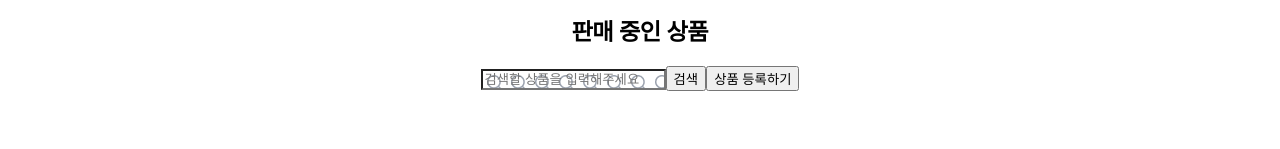
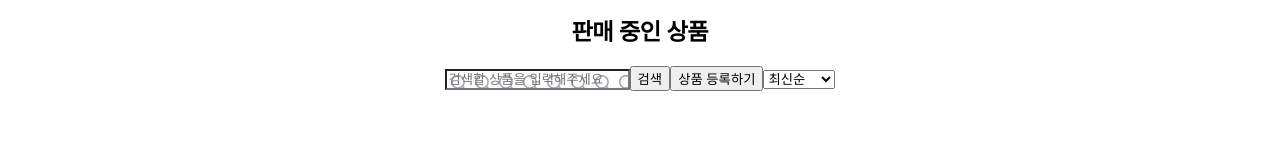
Before and after one commit to codeit-sprint-fullstack/1-Sprint-Mission-BE, a React (Create React App) app: page / in a window 1280 px wide. Shown: the part 151-300 px from the top of the page. Built offline with nearby package versions, Linux system fonts and the light colour scheme; no server answers.

Commit message:
최신순,좋아요 순으로 정렬할 DropDown 추가

```diff
--- a/src/App.js
+++ b/src/App.js
@@ -23,6 +23,10 @@ function App() {
               />
               <button className="search-button">검색</button>
               <button className='addProductBotton'>상품 등록하기</button>
+              <select className="sortDropDown">
+                <option value="createdAt">최신순</option>
+                <option value="favoriteCount">좋아요순</option>
+              </select>
           </div>
         </div>
       </main>
```
